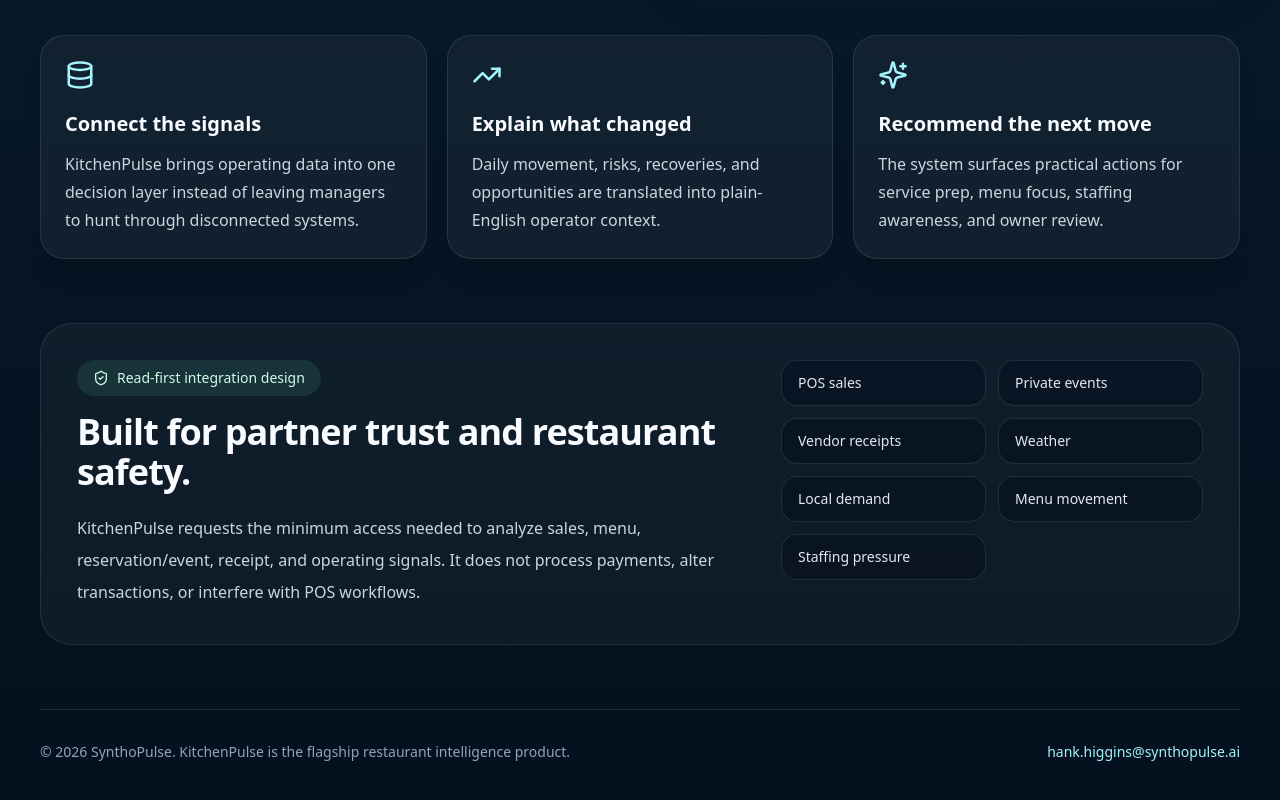
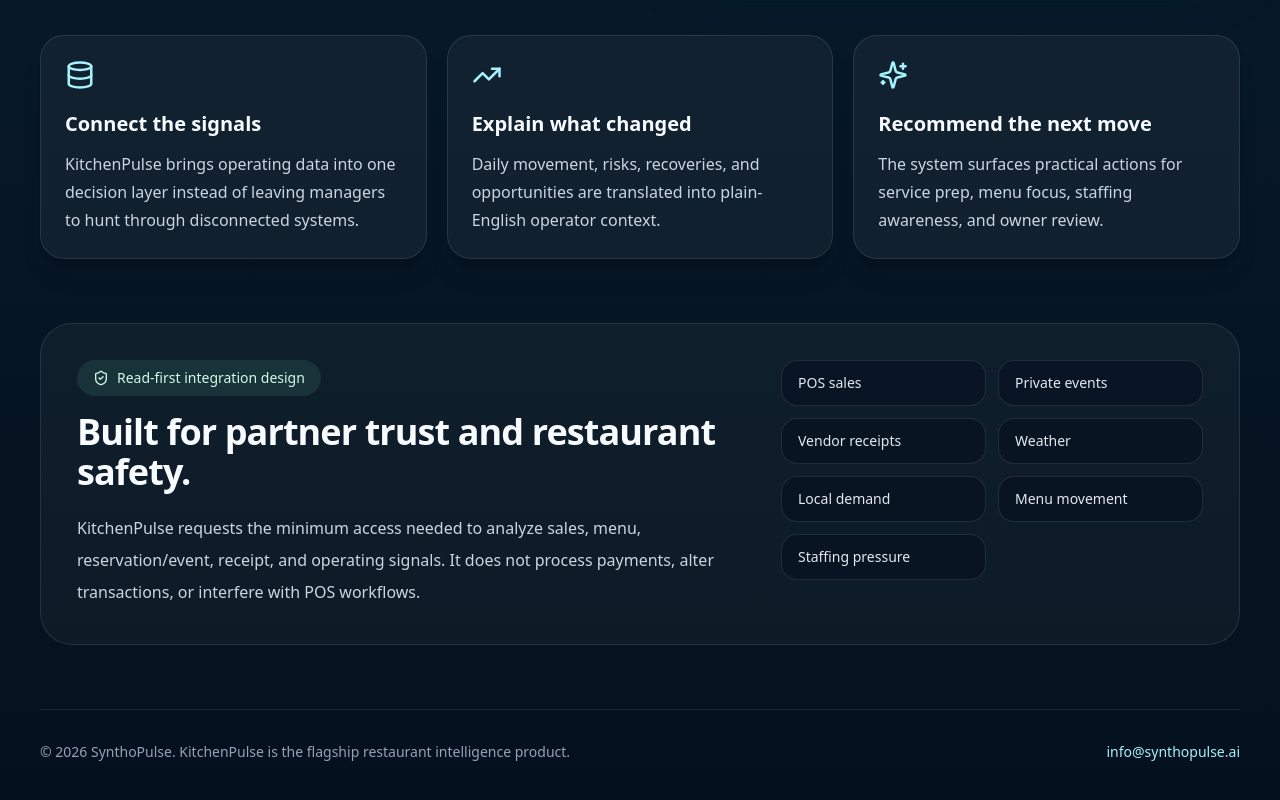
Before and after one commit to hensleehiggins/synthopulse-site, a Next.js app: page / in a window 1280 px wide. Shown: the part 922-1722 px from the top of the page. Built offline with nearby package versions, Linux system fonts and the light colour scheme.

Commit message:
Update page.tsx

```diff
--- a/app/page.tsx
+++ b/app/page.tsx
@@ -143,8 +143,8 @@
 
         <footer className="flex flex-col gap-4 border-t border-white/10 py-8 text-sm text-slate-400 sm:flex-row sm:items-center sm:justify-between">
           <p>© 2026 SynthoPulse. KitchenPulse is the flagship restaurant intelligence product.</p>
-          <a href="mailto:hank.higgins@synthopulse.ai" className="text-cyan-200 hover:text-cyan-100">
-            hank.higgins@synthopulse.ai
+          <a href="mailto:info@synthopulse.ai" className="text-cyan-200 hover:text-cyan-100">
+            info@synthopulse.ai
           </a>
         </footer>
       </section>
```
